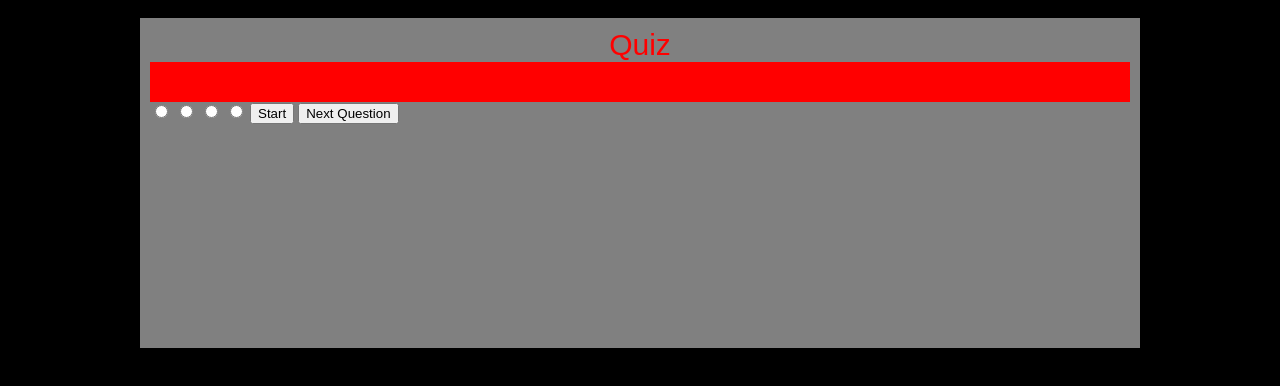
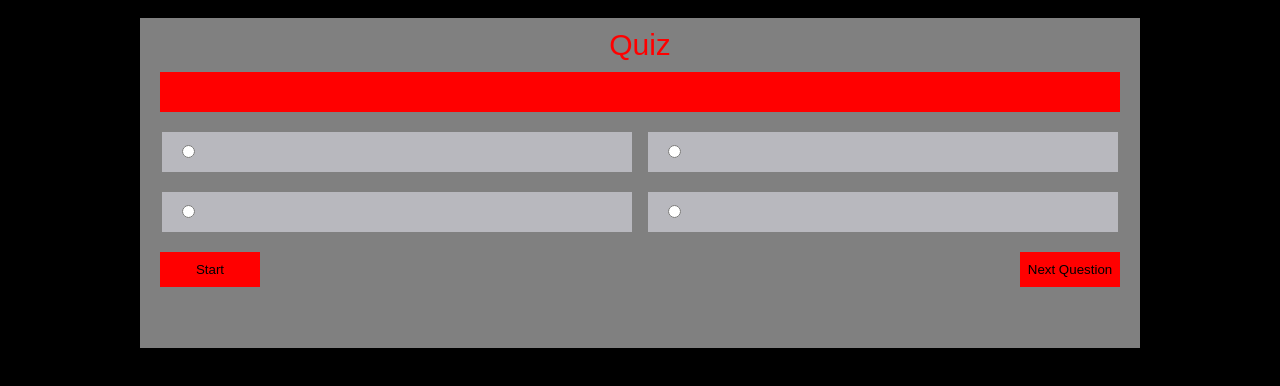
Before and after one commit to jlew2529/Quiz, a plain HTML site: page index.html in a window 1280 px wide. Shown: the part 120-506 px from the top of the page. Drawn offline with Linux system fonts and the light colour scheme.

Commit message:
Changes to Styling

```diff
--- a/index.html
+++ b/index.html
@@ -20,8 +20,8 @@
         <label class="option"><input type="radio"></label>
         <label class="option"><input type="radio"></label>
         <label class="option"><input type="radio"></label>
-        <button type="button">Start</button>
-        <button type="button">Next Question</button>
+        <button type="button" class="start">Start</button>
+        <button type="button" class="next">Next Question</button>
     </div>
     <script src="./quiz.js"></script>
 </body>
--- a/quiz.css
+++ b/quiz.css
@@ -27,5 +27,32 @@ body {
 
 #question {
     padding: 20px;
+    margin: 10px;
     background: red;
 }
+
+.option {
+    width: 470px;
+    display: inline-block;
+    padding: 10px 0px 10px 15px;
+    margin: 10px 0 10px 12px;
+    vertical-align: middle;
+    background: rgb(184, 184, 190);
+}
+
+.start {
+    width: 100px;
+    height: 35px;
+    margin: 10px;
+    background: red;
+    border: none;
+}
+
+.next {
+    width: 100px;
+    height: 35px;
+    margin: 10px;
+    background: red;
+    float: right;
+    border: none;
+}
```
